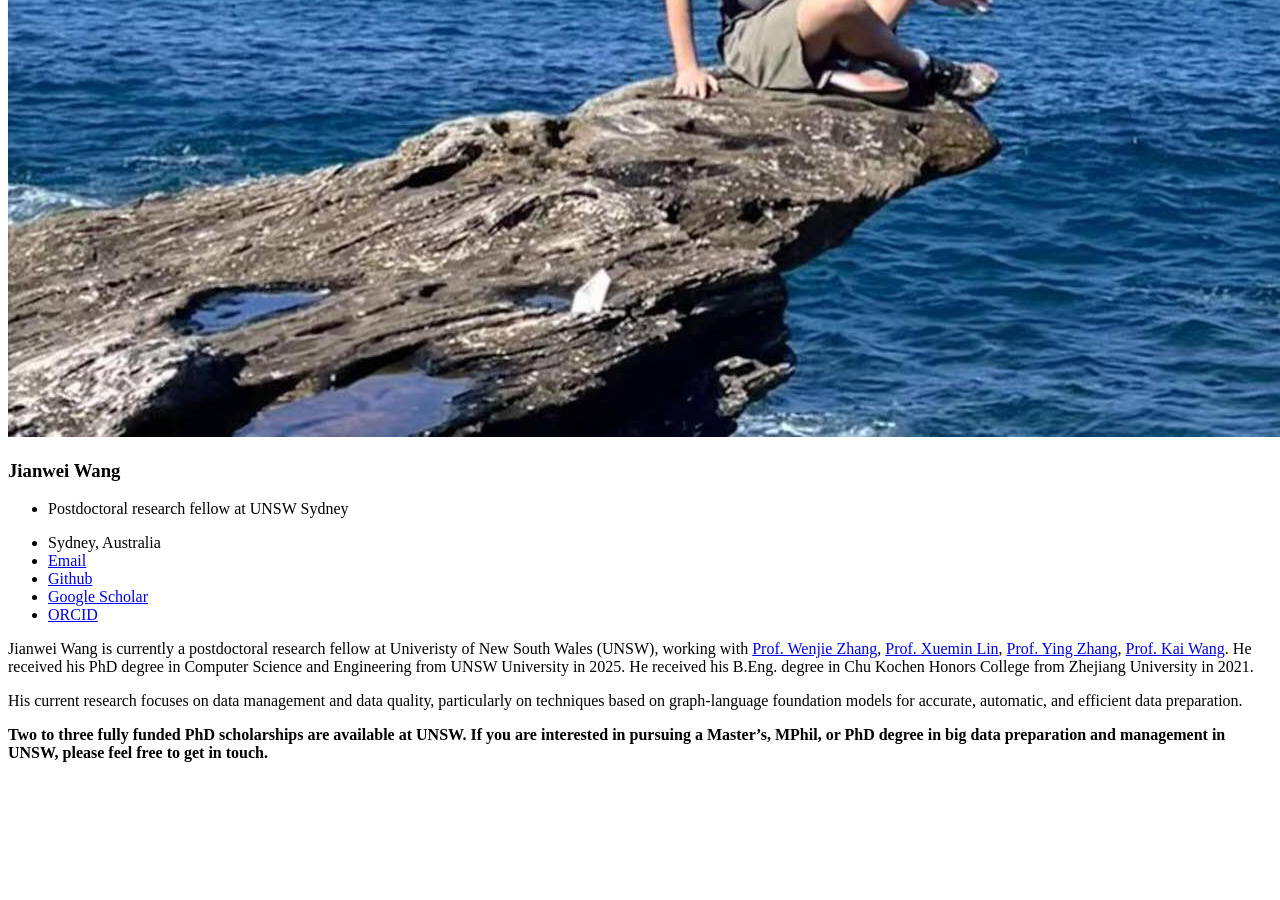
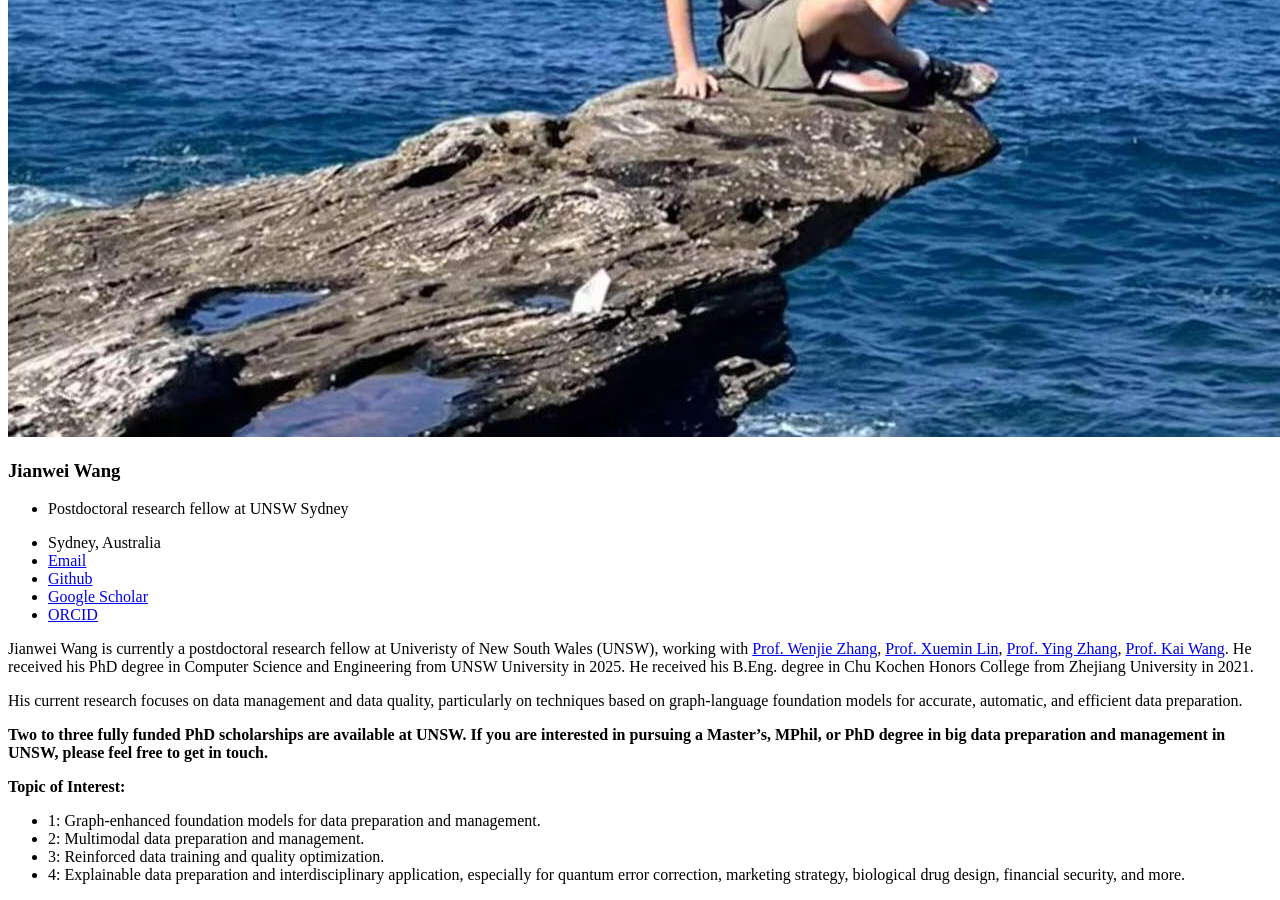
Before and after one commit to jianwei-cse/jianwei-cse.github.io, a Jekyll site: the page built from _pages/includes/self-intro.md, in a window 1280 px wide and 900 px high, scrolled down 1027 px. Built offline with Jekyll 4.4.1, drawn with Linux system fonts in a browser that asks for light colours; our own code applies the rules of GitHub Pages for plain Markdown files; a script bundle is joined from its source files by our own code; before the commit the page ends 1805 px from its top, so only the background shows below that.

Commit message:
update self-intro

```diff
--- a/_pages/includes/self-intro.md
+++ b/_pages/includes/self-intro.md
@@ -5,3 +5,10 @@ He received his B.Eng. degree in Chu Kochen Honors College from Zhejiang Univers
 His current research focuses on data management and data quality, particularly on techniques based on graph-language foundation models for accurate, automatic, and efficient data preparation.
 
 **Two to three fully funded PhD scholarships are available at UNSW. If you are interested in pursuing a Master’s, MPhil, or PhD degree in big data preparation and management in UNSW, please feel free to get in touch.**
+
+
+**Topic of Interest:**
+* 1: Graph-enhanced foundation models for data preparation and management.
+* 2: Multimodal data preparation and management.
+* 3: Reinforced data training and quality optimization.
+* 4: Explainable data preparation and interdisciplinary application, especially for quantum error correction, marketing strategy, biological drug design, financial security, and more.
```
